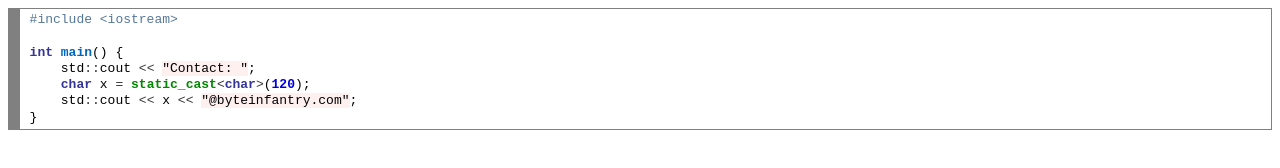
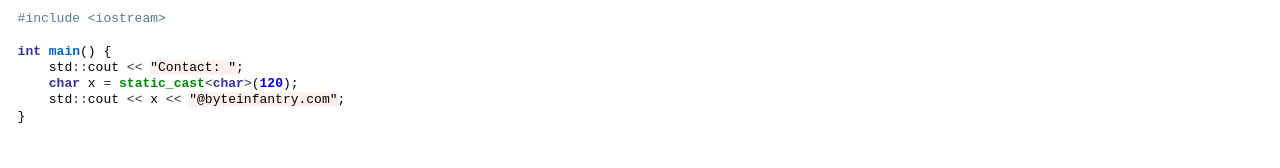
Before and after one commit to ByteInfantry/byteinfantry.com, a plain HTML site: page index.html in a window 1280 px wide. Drawn offline with Linux system fonts and the light colour scheme.

Commit message:
Update index.html

```diff
--- a/index.html
+++ b/index.html
@@ -1,4 +1,4 @@
-<div style="background: #ffffff; overflow:auto;width:auto;border:solid gray;border-width:.1em .1em .1em .8em;padding:.2em .6em;"><pre style="margin: 0; line-height: 125%"><span style="color: #557799">#include &lt;iostream&gt;</span>
+<div style="background: #ffffff; overflow:auto;width:auto;padding:.2em .6em;"><pre style="margin: 0; line-height: 125%"><span style="color: #557799">#include &lt;iostream&gt;</span>
 
 <span style="color: #333399; font-weight: bold">int</span> <span style="color: #0066BB; font-weight: bold">main</span>() {
     std<span style="color: #333333">::</span>cout <span style="color: #333333">&lt;&lt;</span> <span style="background-color: #fff0f0">&quot;Contact: &quot;</span>;
```
